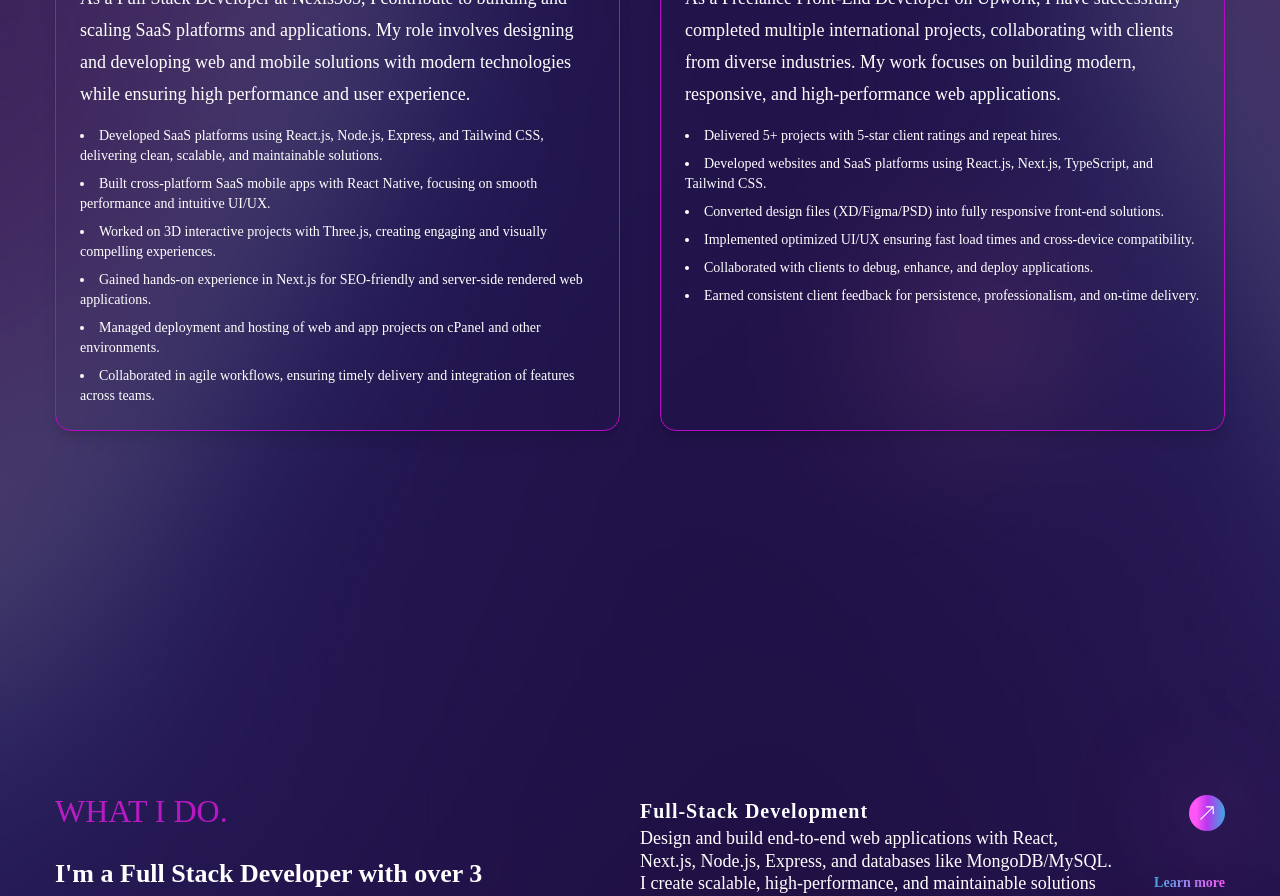
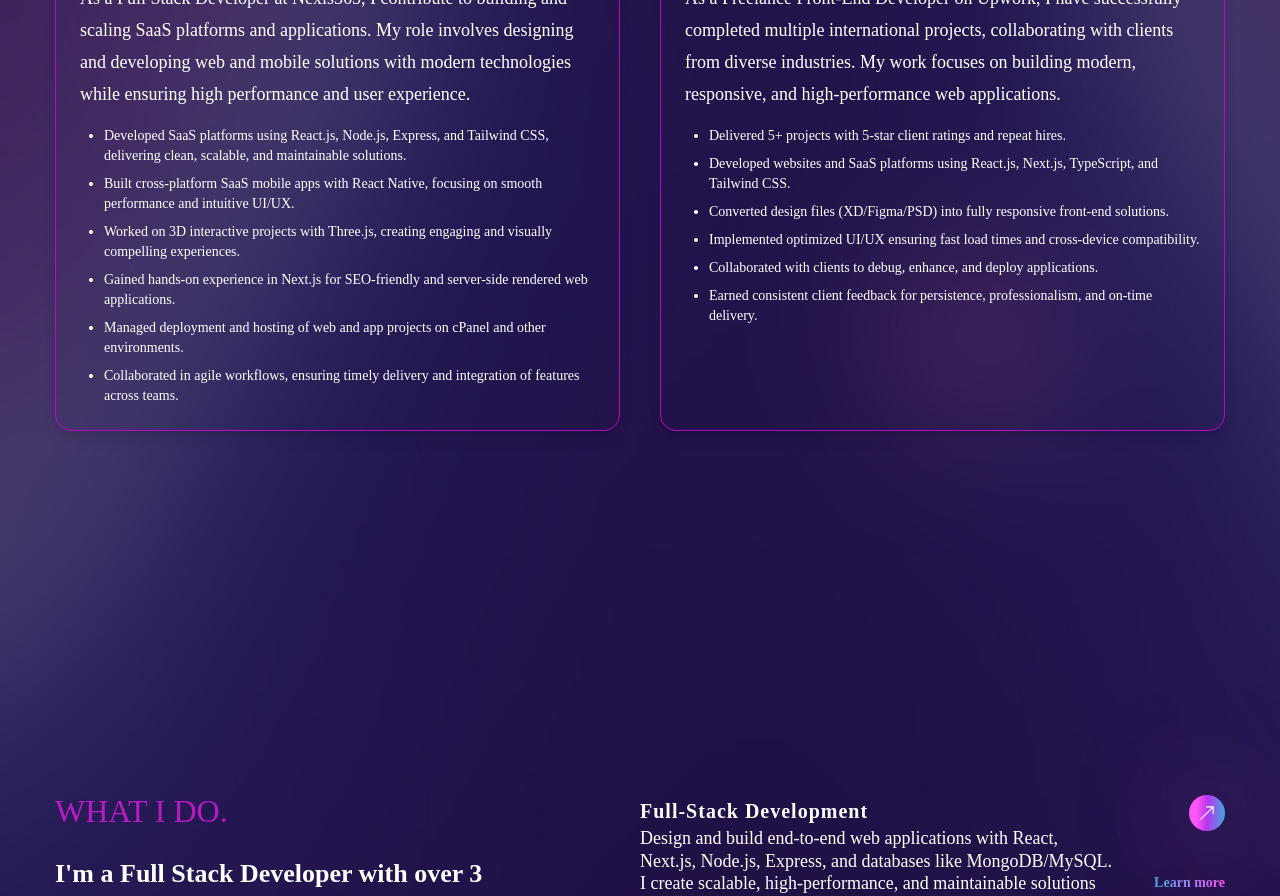
Before and after one commit to Raihanhn/Latest-Portfolio, a React (Create React App) app: page / in a window 1280 px wide. Shown: the part 2740-3636 px from the top of the page. Built offline with nearby package versions, Linux system fonts and the light colour scheme.

Commit message:
job exp updated

```diff
--- a/src/components/JobExperience.js
+++ b/src/components/JobExperience.js
@@ -38,7 +38,7 @@ const JobExperience = () => {
               designing and developing web and mobile solutions with modern
               technologies while ensuring high performance and user experience.
             </p>
-            <ul className="list-disc list-inside space-y-2 text-sm">
+            <ul className="list-disc list-outside pl-6  space-y-2 text-sm">
               <li>
                 Developed SaaS platforms using React.js, Node.js, Express, and
                 Tailwind CSS, delivering clean, scalable, and maintainable
@@ -87,7 +87,7 @@ const JobExperience = () => {
               clients from diverse industries. My work focuses on building
               modern, responsive, and high-performance web applications.
             </p>
-            <ul className="list-disc list-inside space-y-2 text-sm">
+            <ul className="list-disc list-outside pl-6  space-y-2 text-sm">
               <li>
                 Delivered 5+ projects with 5-star client ratings and repeat
                 hires.
```
